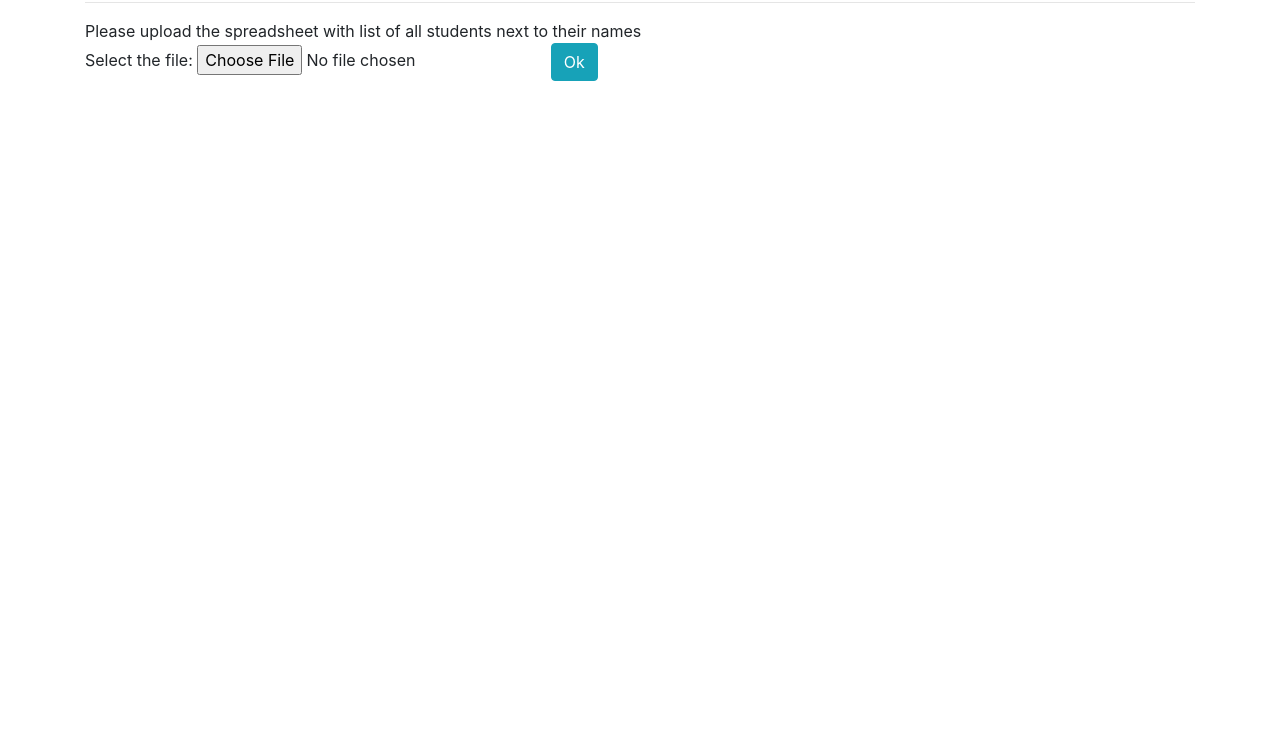
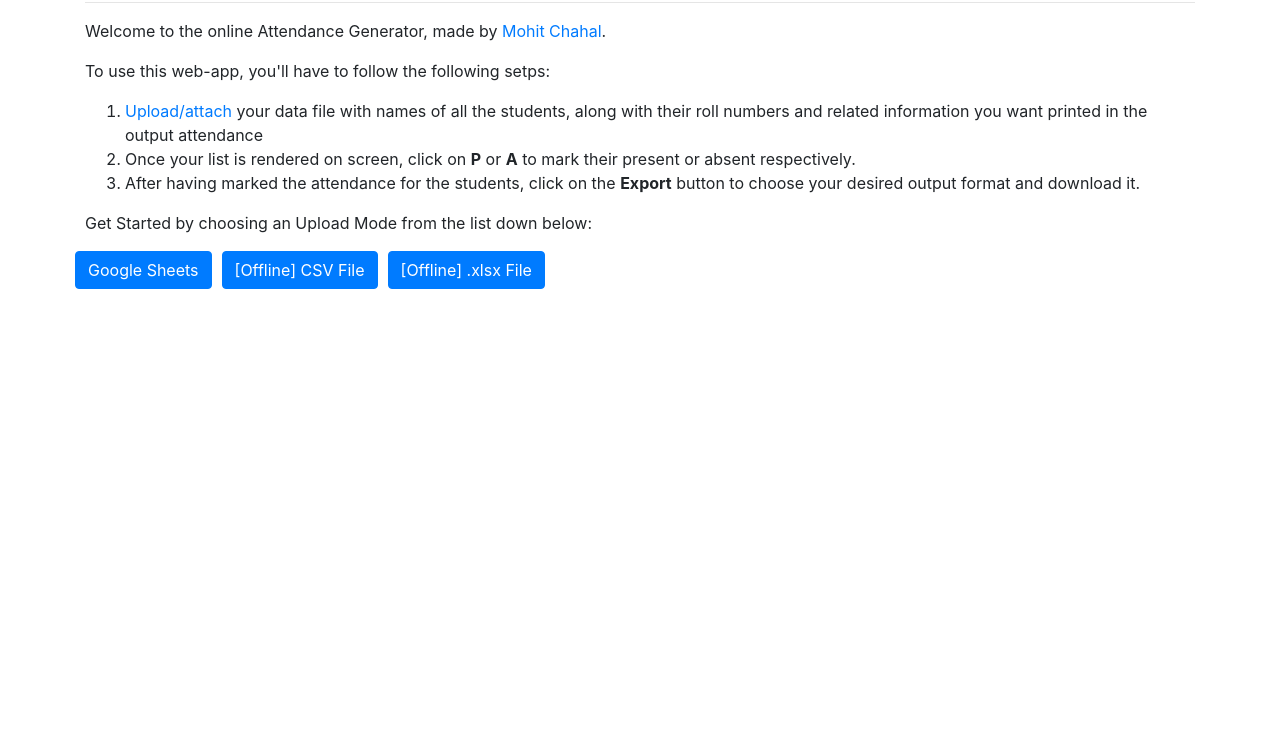
Before and after one commit to itsmohitchahal/Attendance-Generator, a plain HTML site: page index.html in a window 1280 px wide. Shown: the part 62-800 px from the top of the page. Drawn offline with nearby package versions, Linux system fonts and the light colour scheme.

Commit message:
Update index.html

```diff
--- a/index.html
+++ b/index.html
@@ -2,6 +2,7 @@
 <html lang="en" dir="ltr">
   <head>
     <meta charset="utf-8">
+    <meta name="viewport" content="width=device-width, initial-scale=1, maximum-scale=1, user-scalable=no">
     <title>Attendance Generator</title>
     <link rel="stylesheet" href="https://stackpath.bootstrapcdn.com/bootstrap/4.5.0/css/bootstrap.min.css" integrity="sha384-9aIt2nRpC12Uk9gS9baDl411NQApFmC26EwAOH8WgZl5MYYxFfc+NcPb1dKGj7Sk" crossorigin="anonymous">
     <link rel="stylesheet" href="master.css">
@@ -9,16 +10,44 @@
   <body>
 
 
+
     <div class="container">
-      <h1>Attendance Generator</h1>
+      <h1 class="text-center">Attendance Generator</h1>
       <hr>
-      <div>
-        Please upload the spreadsheet with list of all students next to their names
+      <div id="instructions">
+        <p>Welcome to the online Attendance Generator, made by <a href="#">Mohit Chahal</a>.</p>
+        <p>To use this web-app, you'll have to follow the following setps: <br />
+          <ol>
+            <li><a href="#">Upload/attach</a> your data file with names of all the students,
+               along with their roll numbers and related information you want
+               printed in the output attendance</li>
+            <li>Once your list is rendered on screen, click on <strong>P</strong>
+              or <strong>A</strong> to mark their present or absent respectively.</li>
+            <li>After having marked the attendance for the students, click on
+              the <strong>Export</strong> button to choose your desired output
+              format and download it.</li>
+          </ol>
+        </p>
+        <p>Get Started by choosing an Upload Mode from the list down below: </p>
+        <div class="row">
+          <button class = "btn btn-primary" type="button" id="g-sheets">
+            Google Sheets</button>
+          <button class = "btn btn-primary" type="button" id="csv-file">
+          [Offline] CSV File</button>
+          <button class = "btn btn-primary" type="button" id="xlsx-file">
+          [Offline] .xlsx File</button>
+        </div>
       </div>
-      <div>
+      <div id="g-sheets-options" class="display-block">
+        Google sheets link: bro
+      </div>
+      <div id="csv-options" class="display-block">
           <label for="pre-file">Select the file:</label>
           <input type="file" name="preFile" id="pre-file">
           <button class = "btn btn-info" type="button" name="button" id="pre-button">Ok</button>
+      </div>
+      <div id="xlsx-options" class="display-block">
+        Attach your xlsx file: bro
       </div>
       <div class="attendance-data" id="dvCSV">
       </div>
@@ -27,7 +56,7 @@
       </div>
     </div>
     <script src="https://cdnjs.cloudflare.com/ajax/libs/jquery/3.5.1/jquery.min.js"></script>
-    <script src="https://d3js.org/d3-fetch.v1.min.js"></script>
+    <script src="https://maxcdn.bootstrapcdn.com/bootstrap/3.3.7/js/bootstrap.min.js"></script>
     <script src="main.js" defer></script>
 
   </body>
```
